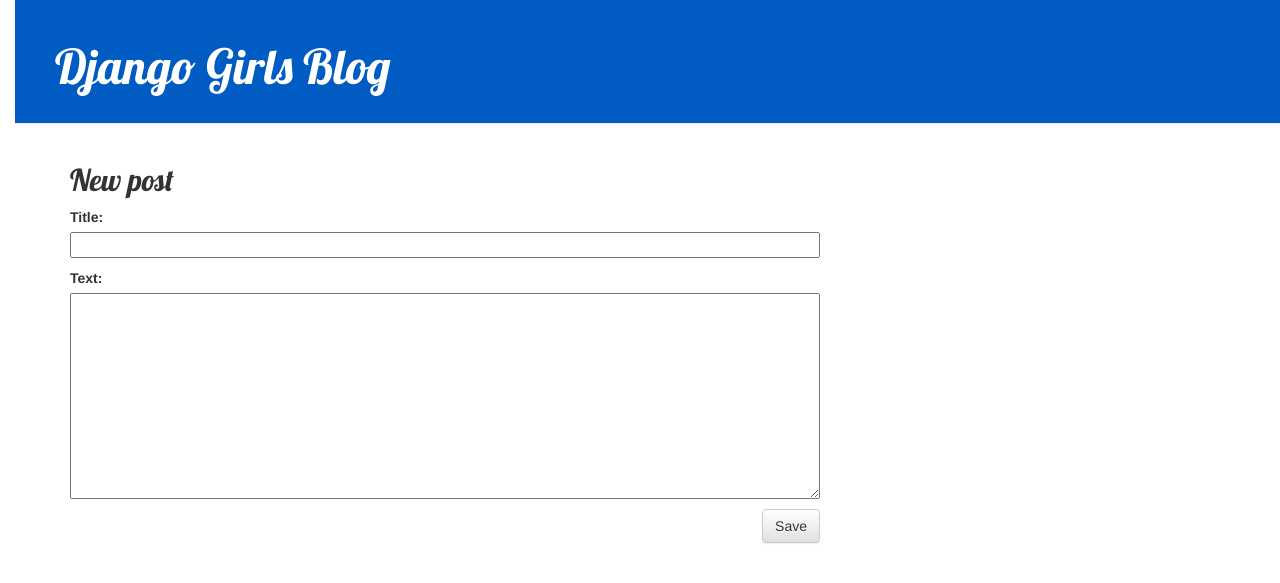
After one commit to markrenato/hello-django, a Django app: page /post/new/ in a window 1280 px wide. The commit adds this page. Shown: the top 583 px of the page. Run offline with Django 3.2, Linux system fonts and the light colour scheme; some libraries are stand-ins or nearby versions.

Commit message:
Adicionadas views para criar e editar posts

```diff
--- /dev/null
+++ b/blog/forms.py
@@ -0,0 +1,9 @@
+from django import forms
+
+from .models import Post
+
+class PostForm(forms.ModelForm):
+
+    class Meta:
+        model = Post
+        fields = ('title', 'text',)
--- a/blog/static/css/blog.css
+++ b/blog/static/css/blog.css
@@ -8,7 +8,7 @@
 }
 
 .page-header {
-    background-color: #C25100;
+    background-color: #005bc2;
     margin-top: 0;
     padding: 20px 20px 20px 40px;
 }
--- a/blog/templates/blog/base.html
+++ b/blog/templates/blog/base.html
@@ -1,22 +1,24 @@
 {% load static %}
-
 <html>
     <head>
-        <title>Blog Django Girls</title>
+        <title>Django Girls blog</title>
         <link rel="stylesheet" href="//maxcdn.bootstrapcdn.com/bootstrap/3.2.0/css/bootstrap.min.css">
         <link rel="stylesheet" href="//maxcdn.bootstrapcdn.com/bootstrap/3.2.0/css/bootstrap-theme.min.css">
-        <link href="//fonts.googleapis.com/css?family=Lobster&subset=latin,latin-ext" rel="stylesheet" type="text/css">
+        <link href='//fonts.googleapis.com/css?family=Lobster&subset=latin,latin-ext' rel='stylesheet' type='text/css'>
         <link rel="stylesheet" href="{% static 'css/blog.css' %}">
     </head>
     <body>
         <div class="page-header">
+            {% if user.is_authenticated %}
+                <a href="{% url 'post_new' %}" class="top-menu"><span class="glyphicon glyphicon-plus"></span></a>
+            {% endif %}
             <h1><a href="/">Django Girls Blog</a></h1>
         </div>
         <div class="content container">
             <div class="row">
                 <div class="col-md-8">
-                {% block content %}
-                {% endblock %}
+                    {% block content %}
+                    {% endblock %}
                 </div>
             </div>
         </div>
--- a/blog/templates/blog/post_detail.html
+++ b/blog/templates/blog/post_detail.html
@@ -7,6 +7,9 @@
                 {{ post.published_date }}
             </div>
         {% endif %}
+        {% if user.is_authenticated %}
+            <a class="btn btn-default" href="{% url 'post_edit' pk=post.pk %}"><span class="glyphicon glyphicon-pencil"></span></a>
+        {% endif %}
         <h2>{{ post.title }}</h2>
         <p>{{ post.text|linebreaksbr }}</p>
     </div>
--- /dev/null
+++ b/blog/templates/blog/post_edit.html
@@ -0,0 +1,9 @@
+{% extends 'blog/base.html' %}
+
+{% block content %}
+    <h2>New post</h2>
+    <form method="POST" class="post-form">{% csrf_token %}
+        {{ form.as_p }}
+        <button type="submit" class="save btn btn-default">Save</button>
+    </form>
+{% endblock %}
--- a/blog/urls.py
+++ b/blog/urls.py
@@ -4,4 +4,6 @@
 urlpatterns = [
     path('', views.post_list, name='post_list'),
     path('post/<int:pk>/', views.post_detail, name='post_detail'),
+    path('post/new/', views.post_new, name='post_new'),
+    path('post/<int:pk>/edit/', views.post_edit, name='post_edit'),
 ]
--- a/blog/views.py
+++ b/blog/views.py
@@ -1,6 +1,7 @@
-from django.shortcuts import render, get_object_or_404
+from django.shortcuts import render, get_object_or_404, redirect
 from django.utils import timezone
 from .models import Post
+from .forms import PostForm
 
 
 def post_list(request):
@@ -10,3 +11,30 @@
 def post_detail(request, pk):
     post = get_object_or_404(Post, pk=pk)
     return render(request, 'blog/post_detail.html', {'post': post})
+
+def post_new(request):
+     if request.method == "POST":
+         form = PostForm(request.POST)
+         if form.is_valid():
+             post = form.save(commit=False)
+             post.author = request.user
+             post.published_date = timezone.now()
+             post.save()
+             return redirect('post_detail', pk=post.pk)
+     else:
+         form = PostForm()
+     return render(request, 'blog/post_edit.html', {'form': form})
+
+def post_edit(request, pk):
+     post = get_object_or_404(Post, pk=pk)
+     if request.method == "POST":
+         form = PostForm(request.POST, instance=post)
+         if form.is_valid():
+             post = form.save(commit=False)
+             post.author = request.user
+             post.published_date = timezone.now()
+             post.save()
+             return redirect('post_detail', pk=post.pk)
+     else:
+         form = PostForm(instance=post)
+     return render(request, 'blog/post_edit.html', {'form': form})
```
